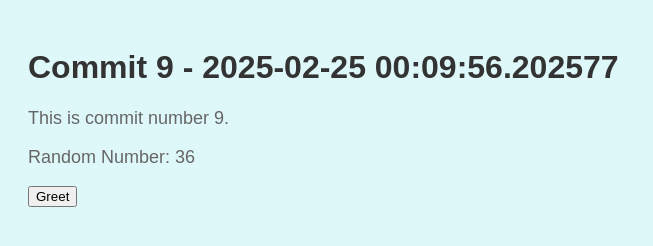
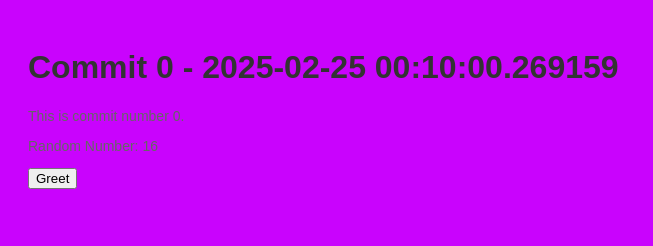
Before and after one commit to polishflits/autogen-repo-20250225000949, a plain HTML site: page index.html in a window 1280 px wide. Shown: the whole page, without its empty margins (0-653 px from the left). Drawn offline with Linux system fonts and the light colour scheme.

Commit message:
📝 Auto commit 0 with HTML, CSS, and JS

```diff
--- a/index.html
+++ b/index.html
@@ -2,13 +2,13 @@
     <!DOCTYPE html>
     <html>
     <head>
-        <title>Commit 9 - 2025-02-25 00:09:56.202577</title>
+        <title>Commit 0 - 2025-02-25 00:10:00.269159</title>
         <link rel="stylesheet" href="style.css">
     </head>
     <body>
-        <h1>Commit 9 - 2025-02-25 00:09:56.202577</h1>
-        <p>This is commit number 9.</p>
-        <p>Random Number: 36</p>
+        <h1>Commit 0 - 2025-02-25 00:10:00.269159</h1>
+        <p>This is commit number 0.</p>
+        <p>Random Number: 16</p>
         <button onclick="greet()">Greet</button>
         <script src="script.js"></script>
     </body>
--- a/script.js
+++ b/script.js
@@ -2,4 +2,4 @@
     function greet() {
         alert('Hello from commit ' + commitNumber + '!');
     }
-    var commitNumber = 9;
+    var commitNumber = 0;
--- a/style.css
+++ b/style.css
@@ -1,7 +1,7 @@
 
     body {
         font-family: Arial, sans-serif;
-        background-color: #def8fa;
+        background-color: #c903fd;
         padding: 20px;
     }
     h1 {
@@ -9,5 +9,5 @@
     }
     p {
         color: #666;
-        font-size: 18px;
+        font-size: 14px;
     }
```
